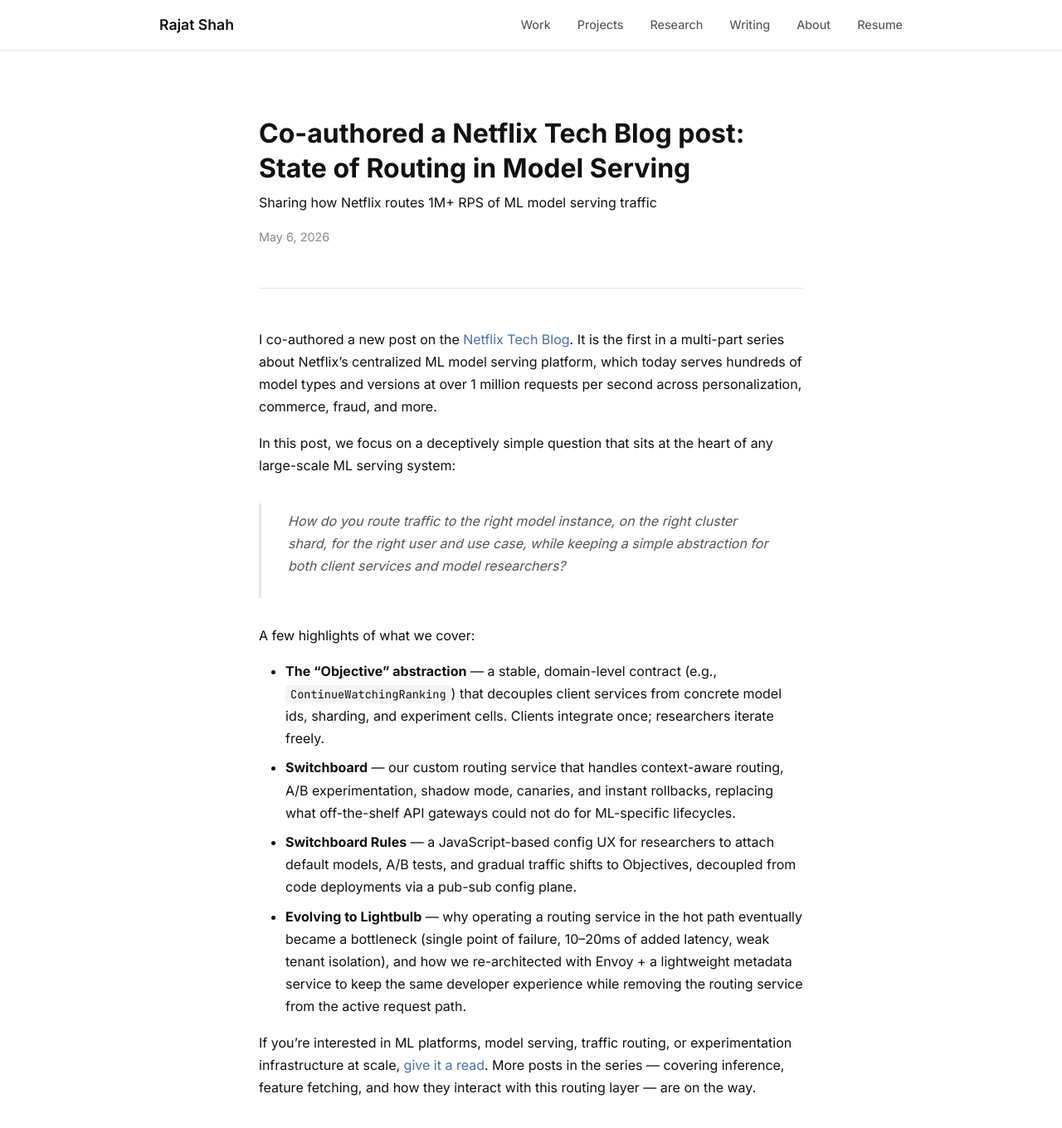
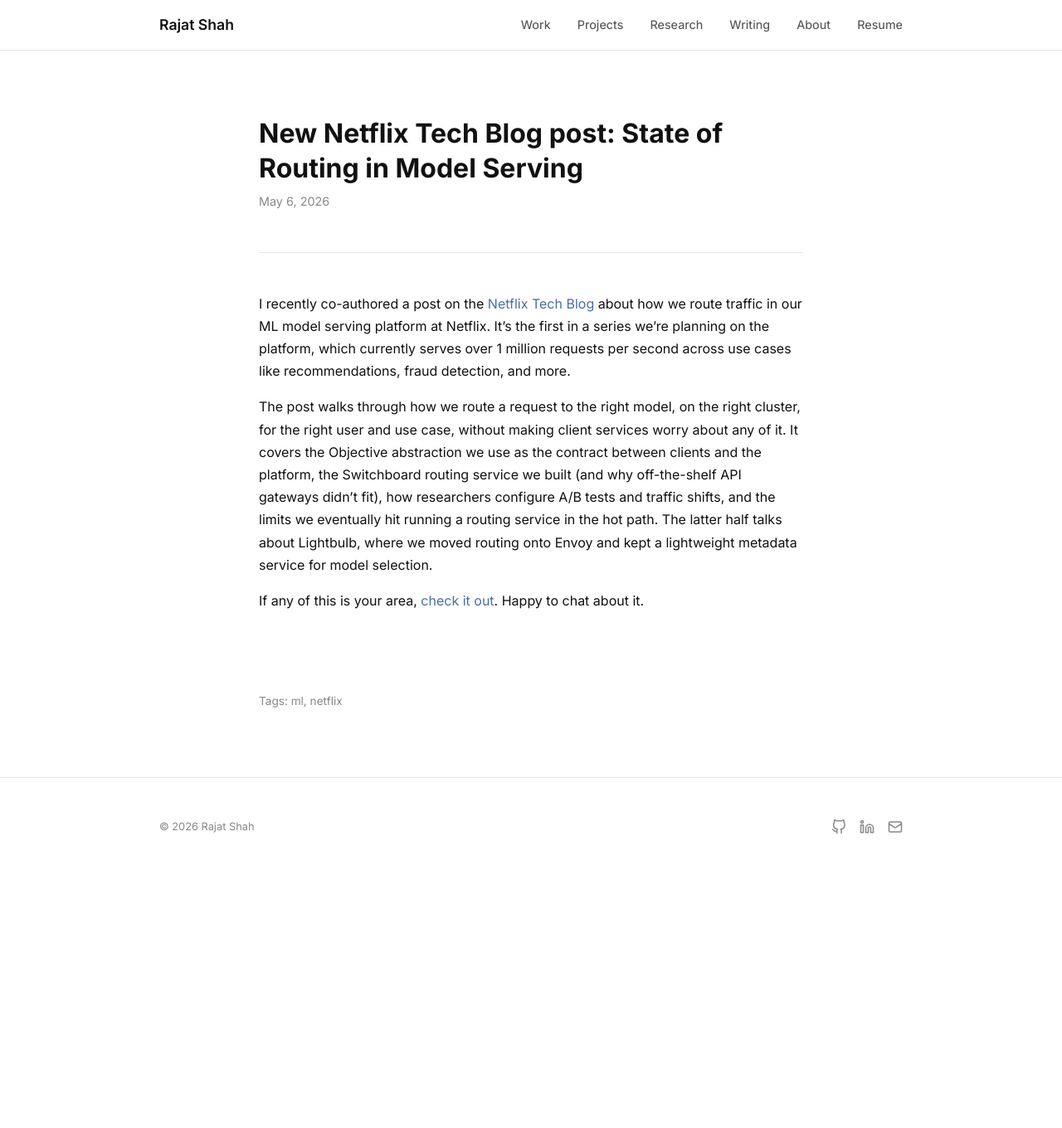
Before and after one commit to shahrajat/shahrajat.github.io, a Jekyll site: the page built from _posts/2026-05-06-netflix-tech-blog-state-of-routing-in-model-serving.md, in a window 1280 px wide and 1400 px high. Shown: the top 1360 px of the window at 83% size. Built offline with Jekyll 4.4.1, drawn with Linux system fonts in a browser that asks for light colours.

Commit message:
Rewrite Netflix routing post in a more natural voice

```diff
--- a/_posts/2026-05-06-netflix-tech-blog-state-of-routing-in-model-serving.md
+++ b/_posts/2026-05-06-netflix-tech-blog-state-of-routing-in-model-serving.md
@@ -1,24 +1,14 @@
 ---
 layout: post
-title: "Co-authored a Netflix Tech Blog post: State of Routing in Model Serving"
-subtitle: Sharing how Netflix routes 1M+ RPS of ML model serving traffic
+title: "New Netflix Tech Blog post: State of Routing in Model Serving"
 tags:
   - ml
   - netflix
 published: true
 ---
 
-I co-authored a new post on the [Netflix Tech Blog](https://netflixtechblog.com/state-of-routing-in-model-serving-16e22fe18741). It is the first in a multi-part series about Netflix's centralized ML model serving platform, which today serves hundreds of model types and versions at over 1 million requests per second across personalization, commerce, fraud, and more.
+I recently co-authored a post on the [Netflix Tech Blog](https://netflixtechblog.com/state-of-routing-in-model-serving-16e22fe18741) about how we route traffic in our ML model serving platform at Netflix. It's the first in a series we're planning on the platform, which currently serves over 1 million requests per second across use cases like recommendations, fraud detection, and more.
 
-In this post, we focus on a deceptively simple question that sits at the heart of any large-scale ML serving system:
+The post walks through how we route a request to the right model, on the right cluster, for the right user and use case, without making client services worry about any of it. It covers the Objective abstraction we use as the contract between clients and the platform, the Switchboard routing service we built (and why off-the-shelf API gateways didn't fit), how researchers configure A/B tests and traffic shifts, and the limits we eventually hit running a routing service in the hot path. The latter half talks about Lightbulb, where we moved routing onto Envoy and kept a lightweight metadata service for model selection.
 
-> How do you route traffic to the right model instance, on the right cluster shard, for the right user and use case, while keeping a simple abstraction for both client services and model researchers?
-
-A few highlights of what we cover:
-
-- **The "Objective" abstraction** — a stable, domain-level contract (e.g., `ContinueWatchingRanking`) that decouples client services from concrete model ids, sharding, and experiment cells. Clients integrate once; researchers iterate freely.
-- **Switchboard** — our custom routing service that handles context-aware routing, A/B experimentation, shadow mode, canaries, and instant rollbacks, replacing what off-the-shelf API gateways could not do for ML-specific lifecycles.
-- **Switchboard Rules** — a JavaScript-based config UX for researchers to attach default models, A/B tests, and gradual traffic shifts to Objectives, decoupled from code deployments via a pub-sub config plane.
-- **Evolving to Lightbulb** — why operating a routing service in the hot path eventually became a bottleneck (single point of failure, 10–20ms of added latency, weak tenant isolation), and how we re-architected with Envoy + a lightweight metadata service to keep the same developer experience while removing the routing service from the active request path.
-
-If you're interested in ML platforms, model serving, traffic routing, or experimentation infrastructure at scale, [give it a read](https://netflixtechblog.com/state-of-routing-in-model-serving-16e22fe18741). More posts in the series — covering inference, feature fetching, and how they interact with this routing layer — are on the way.
+If any of this is your area, [check it out](https://netflixtechblog.com/state-of-routing-in-model-serving-16e22fe18741). Happy to chat about it.
```
